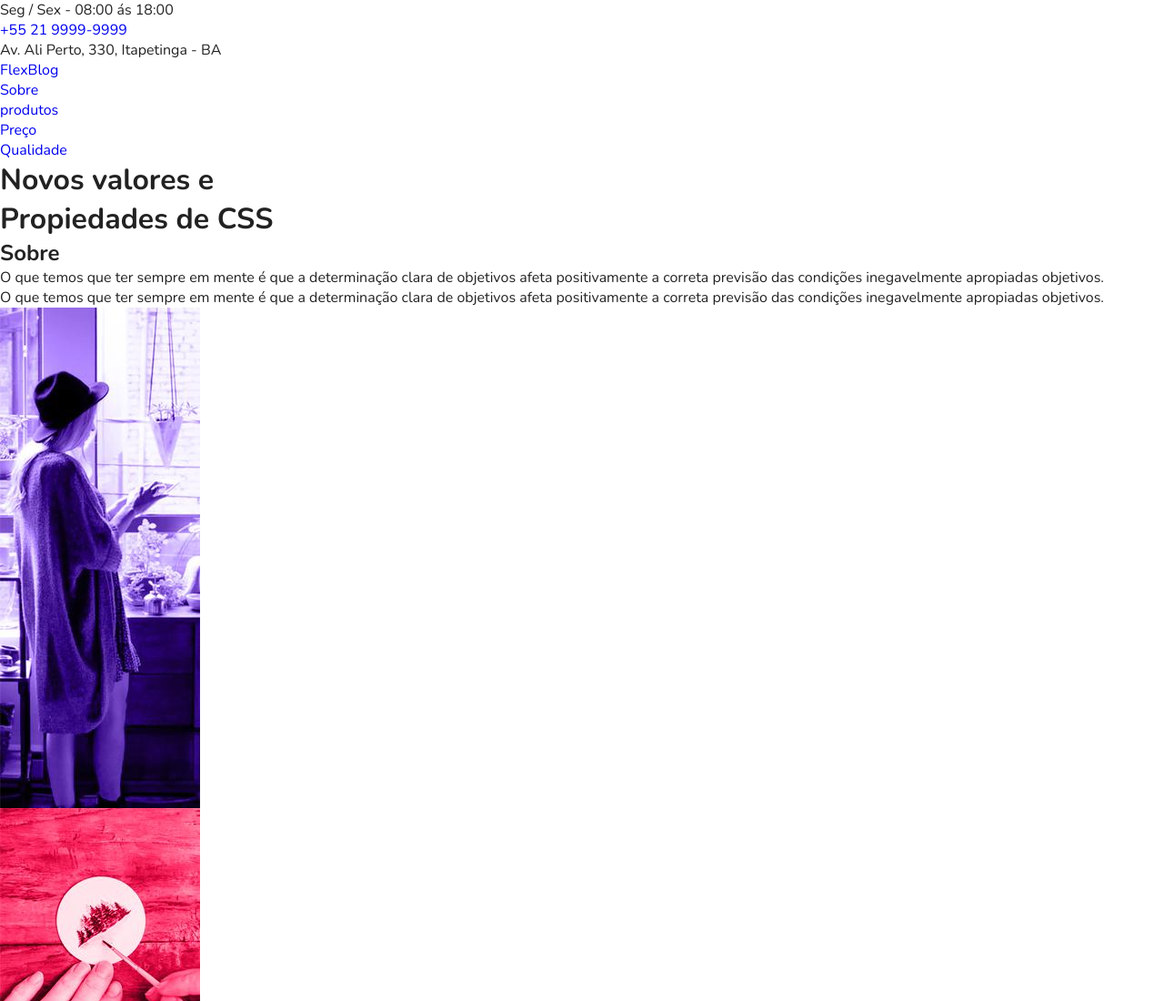
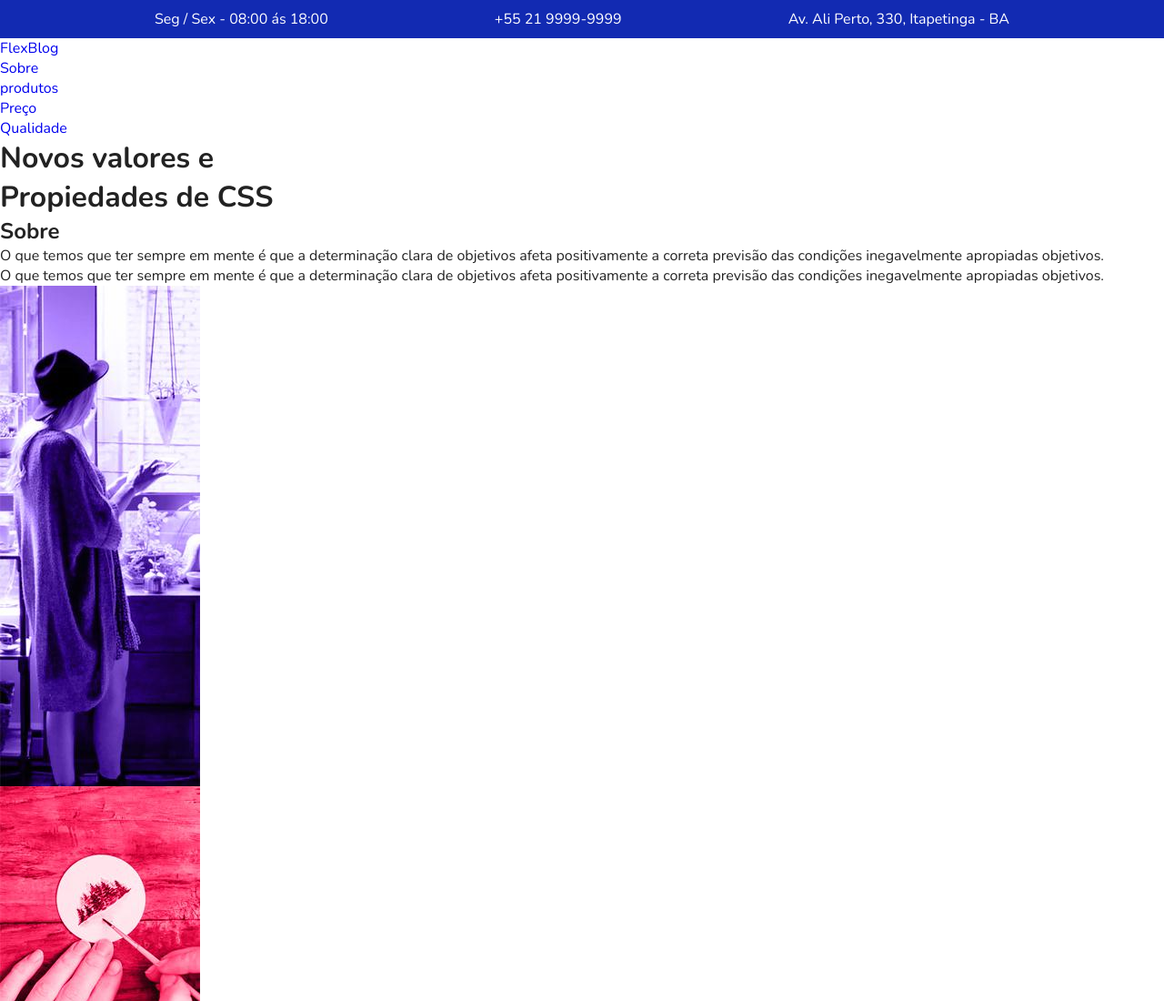
Before and after one commit to MicaelOliveira-dev/Projeto-FlexBlog, a plain HTML site: page index.html in a window 1280 px wide. Shown: the top 1100 px of the page at 91% size. Drawn offline with nearby package versions, Linux system fonts and the light colour scheme.

Commit message:
Superinfo Criado

```diff
--- a/css/style.css
+++ b/css/style.css
@@ -25,3 +25,28 @@
     box-sizing:border-box;
 }
 /* CSS Reset Final*/
+
+/* Superinfo-BG */
+
+.superinfo-bg {
+    background:#122ab2;
+    color:#fff;
+}
+
+.superinfo {
+    max-width:960px;
+    margin:0 auto;
+    display:flex;
+    justify-content:space-between;
+    flex-wrap:wrap;
+    padding-top:10px;
+}
+
+.superinfo p,
+.superinfo a {
+    margin:0 10px 10px 10px;
+}
+
+.superinfo a {
+    color:#fff;
+}
```
